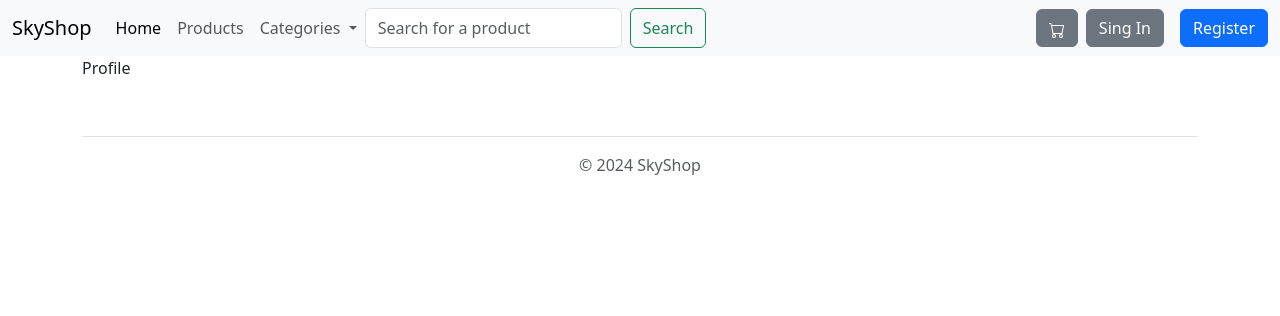
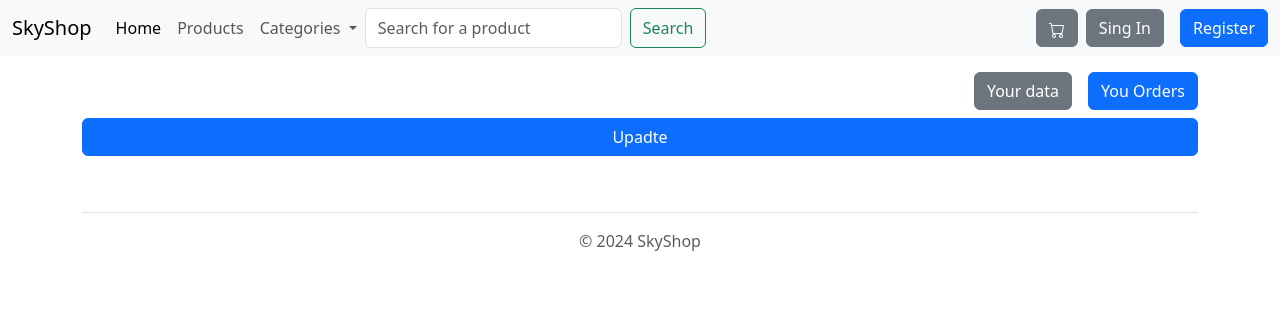
Before and after one commit to RadekKusiak71/django-ecommerce, a Django app: template store/templates/profile.html in a window 1280 px wide. Shown: the top 316 px of the page. Run offline with Django 5.2, Linux system fonts and the light colour scheme; the template is opened without the code that fills it, so the values that code supplies are empty; some libraries are stand-ins or nearby versions.

Commit message:
context_processor + routing + customer data change

```diff
--- a/SkyShop/settings.py
+++ b/SkyShop/settings.py
@@ -71,6 +71,7 @@ TEMPLATES = [
         'OPTIONS': {
             'context_processors': [
                 # created context processors
+                'store.context_processor.get_customer',
                 'store.context_processor.categories_context',
                 'django.template.context_processors.debug',
                 'django.template.context_processors.request',
--- a/store/forms.py
+++ b/store/forms.py
@@ -3,7 +3,7 @@ from django.forms import ModelForm
 from django.contrib.auth.models import User
 from django.contrib.auth.forms import UserCreationForm
 from django.core.validators import EmailValidator
-from .models import Order
+from .models import Order, Customer
 
 
 class OrderForm(ModelForm):
--- a/store/templates/base.html
+++ b/store/templates/base.html
@@ -47,7 +47,7 @@
                 </svg>
               </a>
               {% if user.is_authenticated %}
-              <a href="{% url 'profile' %}" class="btn btn-outline-secondary me-md-2" type="button">Profile</a>
+              <a href="{% url 'profile-edit' pk=customer.id%}" class="btn btn-outline-secondary me-md-2" type="button">Profile</a>
               <form method="post" action="{% url 'logout' %}">
                 {% csrf_token %}
                 <button class="btn btn-primary" type="submit">Logout</button>
--- a/store/templates/profile.html
+++ b/store/templates/profile.html
@@ -1,7 +1,15 @@
 {% extends 'base.html' %}
 {% load static %}
 {% block title %} Profile {% endblock %}
-
+{% load crispy_forms_tags %}
 {% block content %}
-<p>Profile</p>
+<div class="d-grid gap-2 d-md-flex justify-content-md-end mt-3">
+    <a href="{% url 'profile-edit' pk=request.user.id %}" class="btn btn-secondary me-md-2" type="button">Your data</a>
+    <a href="{% url 'profile' %}" class="btn btn-primary" type="button">You Orders</a>
+    </div>
+    <form method="post" action="">
+        {% csrf_token %}
+        {{form|crispy}}
+        <button class="btn btn-primary w-100 mt-2" type="submit">Upadte</button>
+    </form>
 {% endblock %}
--- a/store/templates/profile_orders.html
+++ b/store/templates/profile_orders.html
@@ -3,6 +3,10 @@
 {% block title %} Orders {% endblock %}
 
 {% block content %}
+<div class="d-grid gap-2 d-md-flex justify-content-md-end mt-3">
+    <a href="{% url 'profile-edit' pk=request.user.id %}" class="btn btn-secondary me-md-2" type="button">Your data</a>
+    <a href="{% url 'profile' %}" class="btn btn-primary" type="button">You Orders</a>
+    </div>
 <div class="container mt-5">
     <div class="d-flex justify-content-center row">
         <div class="col-md-8">
--- a/store/urls.py
+++ b/store/urls.py
@@ -1,5 +1,5 @@
 from django.urls import path
-from .views import HomePage, ProductListView, ProductDetailView, ProfileOrderView, CartItemDeleteView, CartDetailView, UserCreateView, UserLoginView, ProductAddToCart
+from .views import HomePage, ProductListView, ProductDetailView, ProfileOrderView, ProfileUpdateView, CartItemDeleteView, CartDetailView, UserCreateView, UserLoginView, ProductAddToCart
 from django.contrib.auth import views as auth_views
 from django.urls import reverse_lazy
 
@@ -18,4 +18,6 @@ urlpatterns = [
          CartDetailView.as_view(), name='cart'),
     path('profile/',
          ProfileOrderView.as_view(), name='profile'),
+    path('profile/<int:pk>/',
+         ProfileUpdateView.as_view(), name='profile-edit'),
 ]
```
Also changed, not shown: store/context_processor.py (+6 -1 lines), store/views.py (+33 -2 lines), db.sqlite3.
